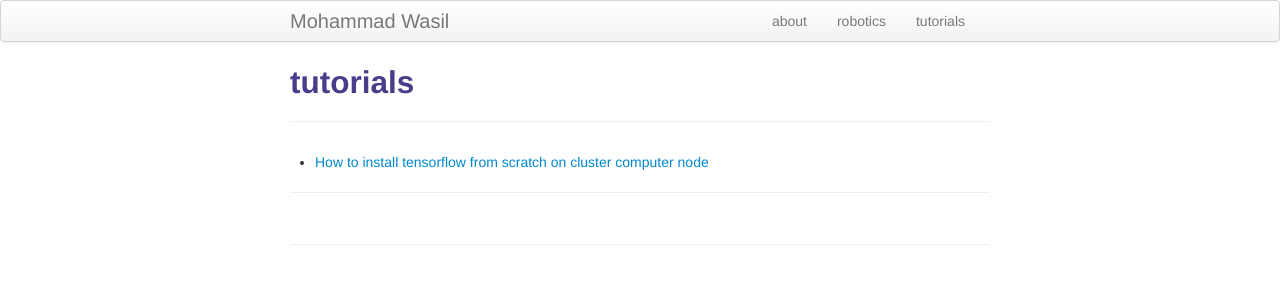
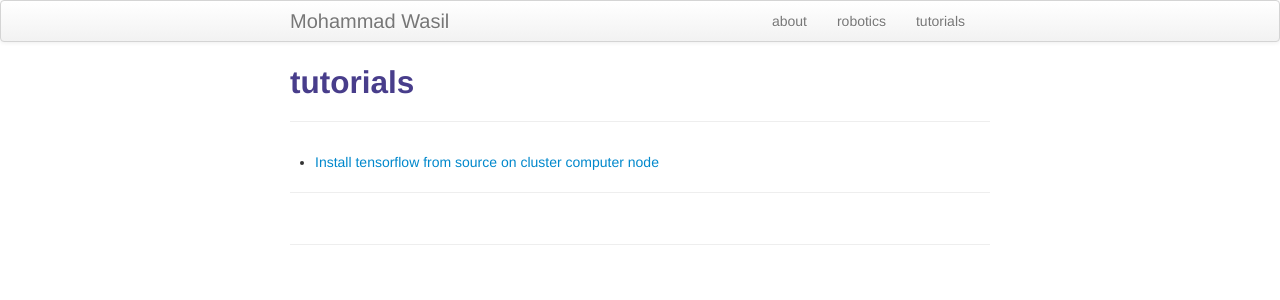
Before and after one commit to mhwasil/mhwasil.github.io, a Jekyll site: the page built from pages/tutorials.md, in a window 1280 px wide. Shown: the top 300 px of the page. Built offline with Jekyll 4.4.1, drawn with Linux system fonts in a browser that asks for light colours.

Commit message:
Edit link

```diff
--- a/pages/tutorials.md
+++ b/pages/tutorials.md
@@ -4,6 +4,6 @@ title: tutorials
 description: tutorials
 ---
 
-- [How to install tensorflow from scratch on cluster computer node](tutorials/tf_on_cluster.md)
+- [Install tensorflow from source on cluster computer node](tutorials/tf_on_cluster.md)
 
 ---
```
